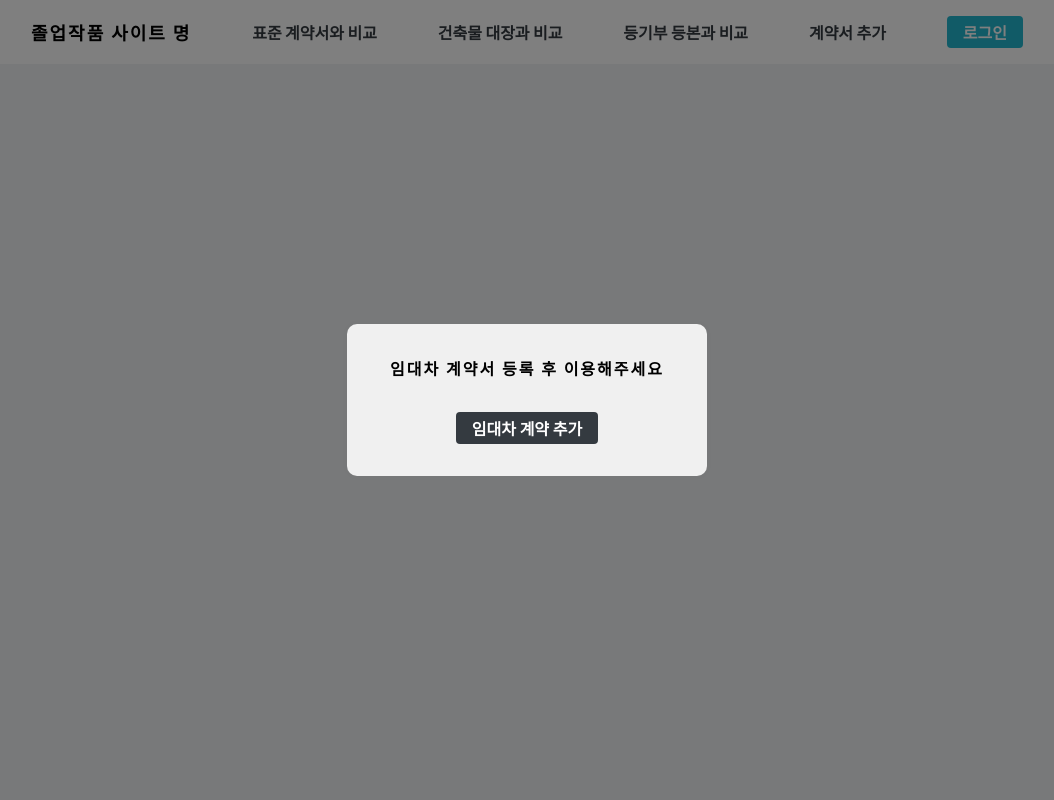
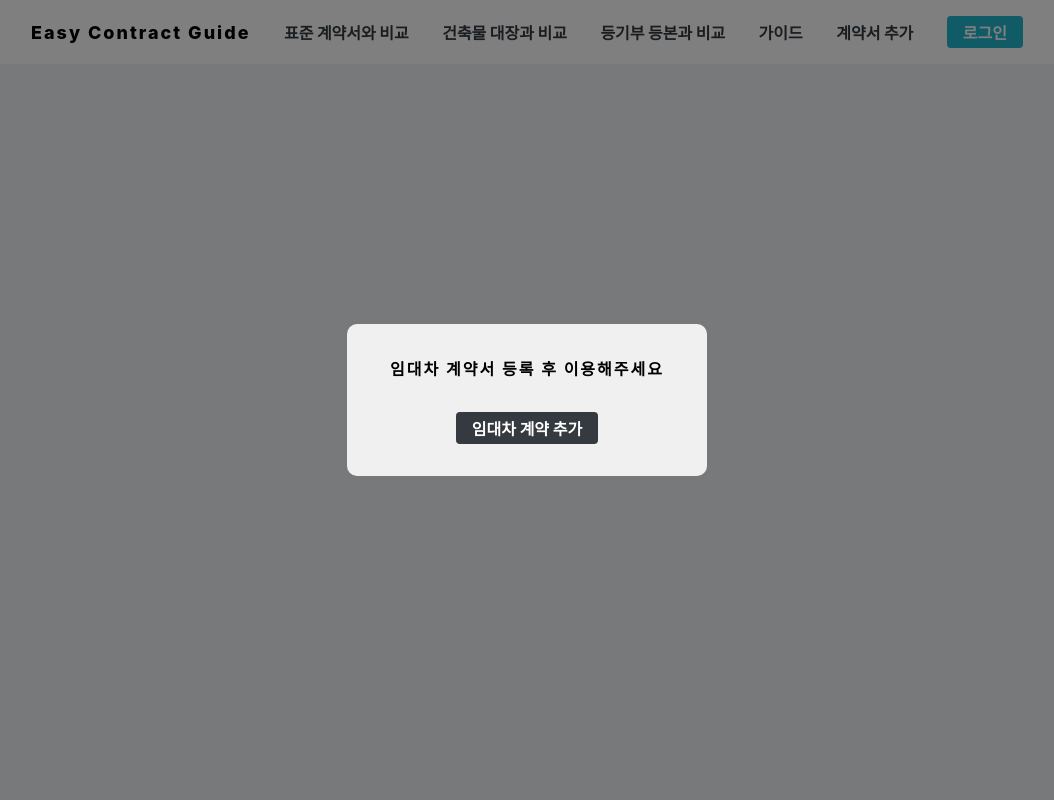
Before and after one commit to RanungPark/easy-contract-guide, a React (Create React App) app: page /standard in a window 1280 px wide. Shown: the top 800 px of the page, without its empty margins (113-1167 px from the left). Built offline with nearby package versions, Linux system fonts and the light colour scheme.

Commit message:
사이트 이름 변경

```diff
--- a/src/components/auth/AuthTemplate.js
+++ b/src/components/auth/AuthTemplate.js
@@ -36,7 +36,7 @@ const AuthTemplate = ({children}) => {
     <AuthTemplateBlock>
       <WhiteBox>
         <div className='logo-area'>
-          <Link to='/'>졸업작품 사이트 명</Link>
+          <Link to='/'>Easy Contract Guide </Link>
         </div>
         {children}
       </WhiteBox>
--- a/src/components/common/Header.js
+++ b/src/components/common/Header.js
@@ -3,7 +3,7 @@ import { styled } from 'styled-components';
 import Button from './Button';
 import { Link } from 'react-router-dom';
 import palette from '../../libs/styles/palette';
-import { ResponsiveMid } from './Responsive';
+import { ResponsiveBig } from './Responsive';
 import { useSelector } from 'react-redux';
 
 const HeaderBlock = styled.div`
@@ -11,7 +11,7 @@ const HeaderBlock = styled.div`
   box-shadow: 0px 2px 4px rgba(0, 0, 0, 0.08);
 `;
 
-const Wrapper = styled(ResponsiveMid)`
+const Wrapper = styled(ResponsiveBig)`
   height: 4rem;
   display: flex;
   align-items: center;
@@ -49,11 +49,12 @@ const Header = () => {
       <HeaderBlock>
         <Wrapper>
           <Link to="/standard" className='logo'>
-            졸업작품 사이트 명
+          Easy Contract Guide
           </Link>
           <Link to="/standard" className='headerList'>표준 계약서와 비교</Link>
           <Link to="/standard" className='headerList'>건축물 대장과 비교</Link>
           <Link to="/standard" className='headerList'>등기부 등본과 비교</Link>
+          <Link to="/guide" className='headerList'>가이드</Link>
           <Link to="/upload/contract" className='headerList'>계약서 추가</Link>
           {
             user ? (
```
